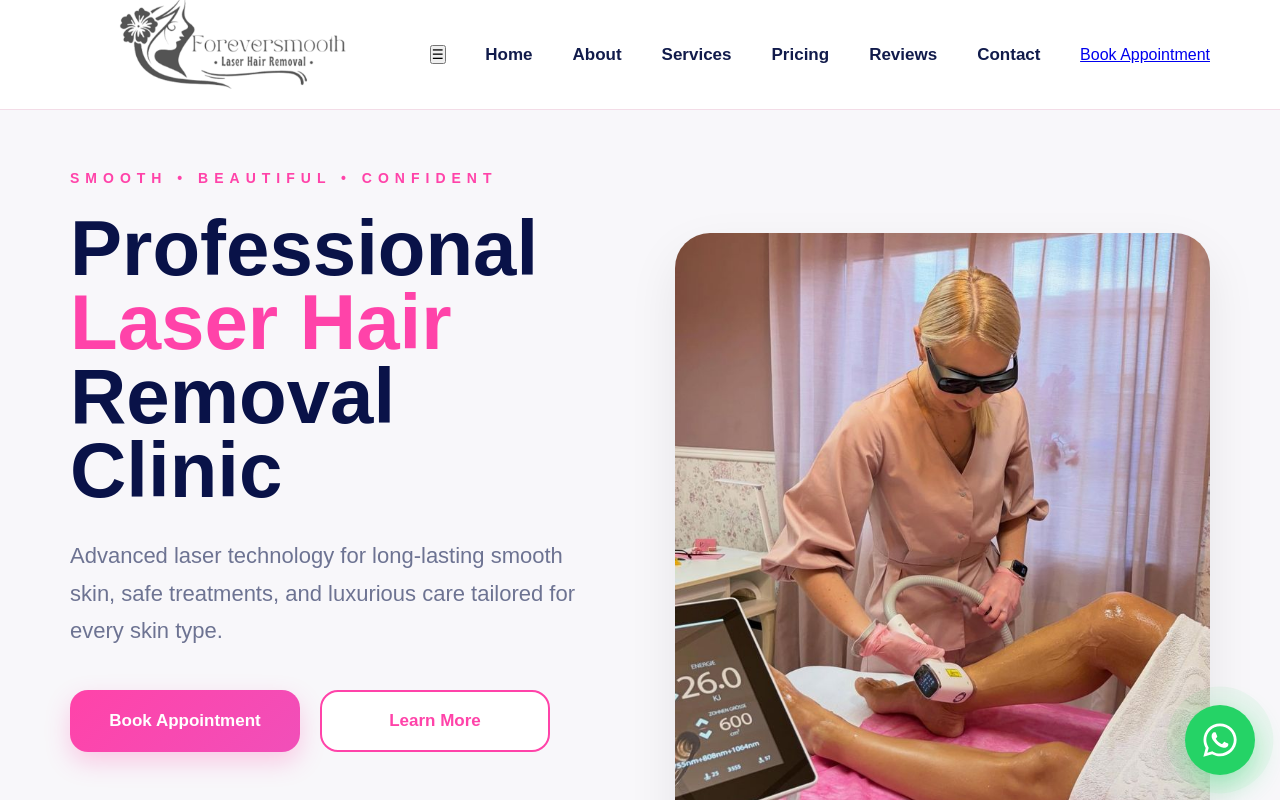
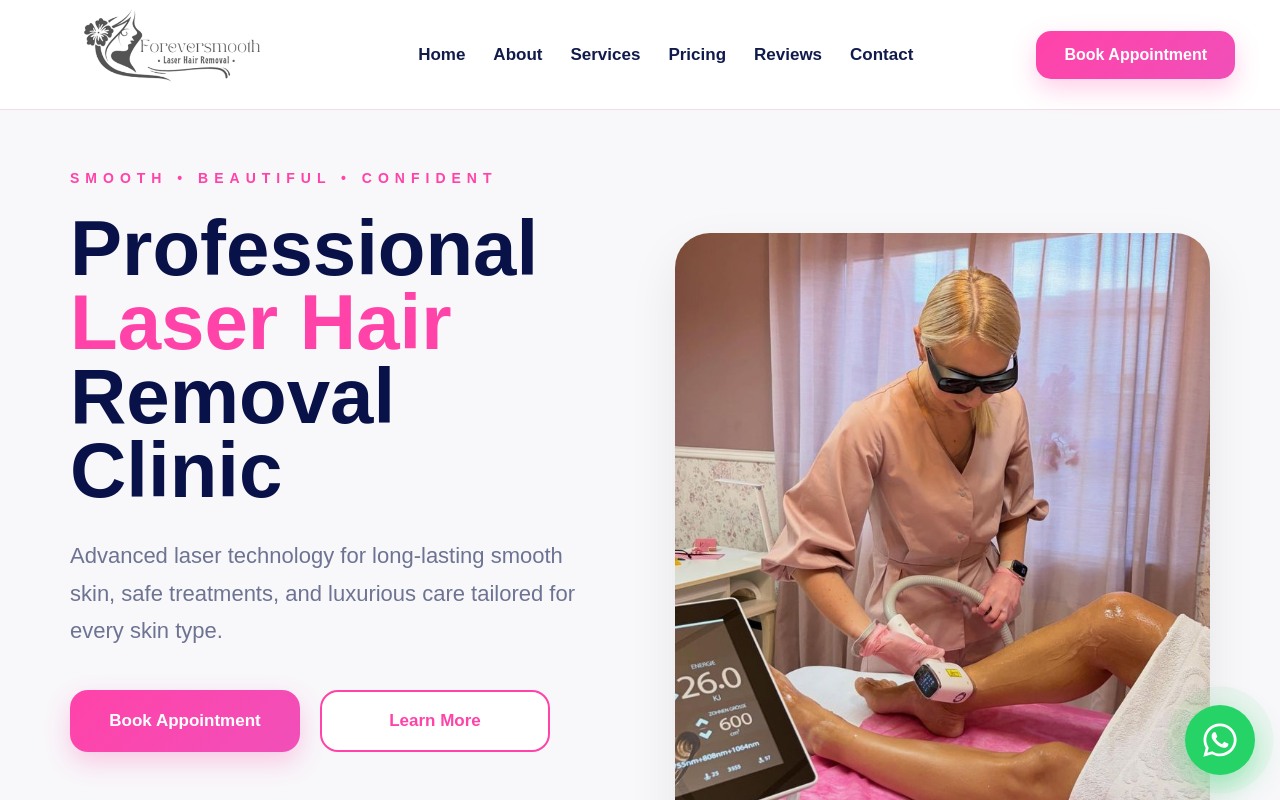
Before and after one commit to hashah8873/Forever-Smooth-Website, a React (Vite) app: page / in a window 1280 px wide. Shown: the top 800 px of the page. Built offline with nearby package versions, Linux system fonts and the light colour scheme.

Commit message:
desktop navbar fix3

```diff
--- a/src/App.css
+++ b/src/App.css
@@ -26,33 +26,27 @@ body{
 .navbar{
   width:100%;
   height:110px;
-
   background:#ffffff;
-
   display:flex;
   justify-content:space-between;
   align-items:center;
-
-  padding:0 70px;
-
+  padding:0 45px;
   border-bottom:1px solid #f3dce7;
-
   position:sticky;
   top:0;
   z-index:1000;
 }
 
 .logo img{
-  width:320px;
+  width:250px;
   height:auto;
   display:block;
-
   margin-top:0;
 }
 
 .nav-links{
   display:flex;
-  gap:40px;
+  gap:28px;
   list-style:none;
 }
 
@@ -1384,5 +1378,47 @@ body{
     opacity: 0 !important;
     pointer-events: none !important;
   }
+}   /* <-- أضف هذا السطر */
+
+ /* DESKTOP FIXES ONLY */
 }
+@media screen and (min-width: 769px) {
+  .menu-toggle {
+    display: none !important;
+    visibility: hidden !important;
+    opacity: 0 !important;
+    pointer-events: none !important;
+  }
+}   /* <-- أضف هذا السطر */
+
+ /* DESKTOP FIXES ONLY */
+@media (min-width:769px){
+
+  .menu-toggle{
+    display:none !important;
+  }
+
+  .nav-book-btn{
+    background:linear-gradient(
+      135deg,
+      #ff43a9,
+      #f14fb9
+    ) !important;
+
+    color:white !important;
+    text-decoration:none;
+    padding:15px 28px;
+    border-radius:15px;
+    font-size:16px;
+    font-weight:700;
+    display:inline-flex;
+    align-items:center;
+    justify-content:center;
+    box-shadow:0 10px 25px rgba(255,67,169,.25);
+    transition:.3s;
+  }
+
+  .nav-book-btn:hover{
+    transform:translateY(-2px);
+  }
 }
```
